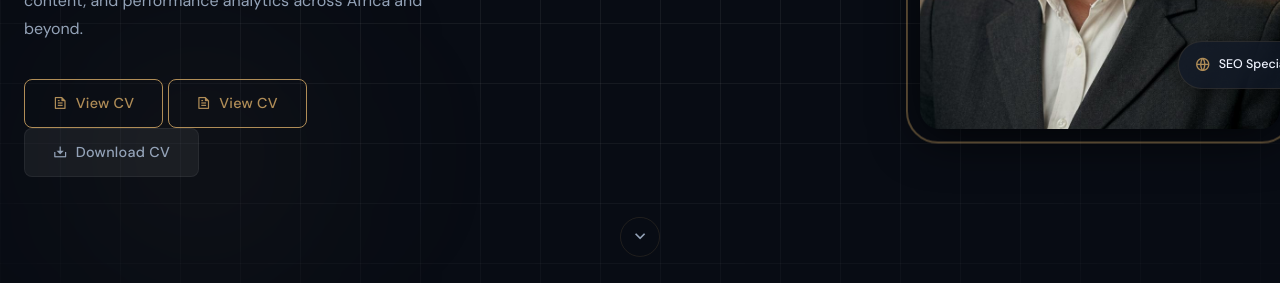
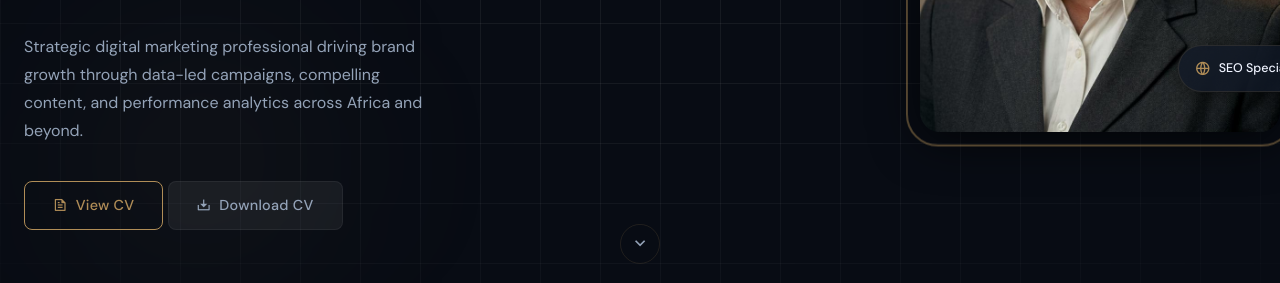
Before and after one commit to cornel-owusu/Portfolio-1, a plain HTML site: page index.html in a window 1280 px wide. Shown: the part 517-800 px from the top of the page. Drawn offline with nearby package versions, Linux system fonts and the light colour scheme.

Commit message:
Update index.html

```diff
--- a/index.html
+++ b/index.html
@@ -68,18 +68,20 @@
         </div>
         <p class="hero-bio">
           Strategic digital marketing professional driving brand growth through data-led campaigns, compelling content, and performance analytics across Africa and beyond.
+        <p class="hero-bio">
+        Strategic digital marketing professional driving brand growth through data-led campaigns, compelling content, and performance analytics across Africa and beyond.
         </p>
+
        <a href="./assets/Rebanna_Langu_CV.pdf"
        target="_blank"
        rel="noopener noreferrer"
-        class="btn btn-outline"
-        id="viewCvBtn">
+       class="btn btn-outline">
       <i class="ri-file-text-line"></i> View CV
       </a>
-         <a href="./assets/Rebanna_Langu_CV.pdf" target="_blank" class="btn btn-outline" id="viewCvBtn">
-         <i class="ri-file-text-line"></i> View CV
-         </a>
-         <a href="./assets/Rebanna_Langu_CV.pdf" download class="btn btn-ghost">
+
+      <a href="./assets/Rebanna_Langu_CV.pdf"
+      download
+      class="btn btn-ghost">
       <i class="ri-download-2-line"></i> Download CV
       </a>
         </div>
```
Lines whose indentation alone changed are shown as unchanged.
